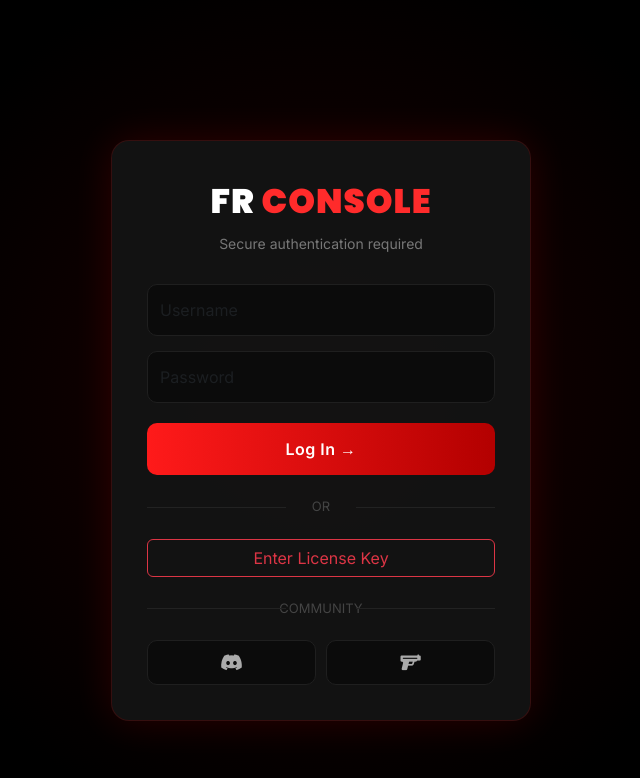
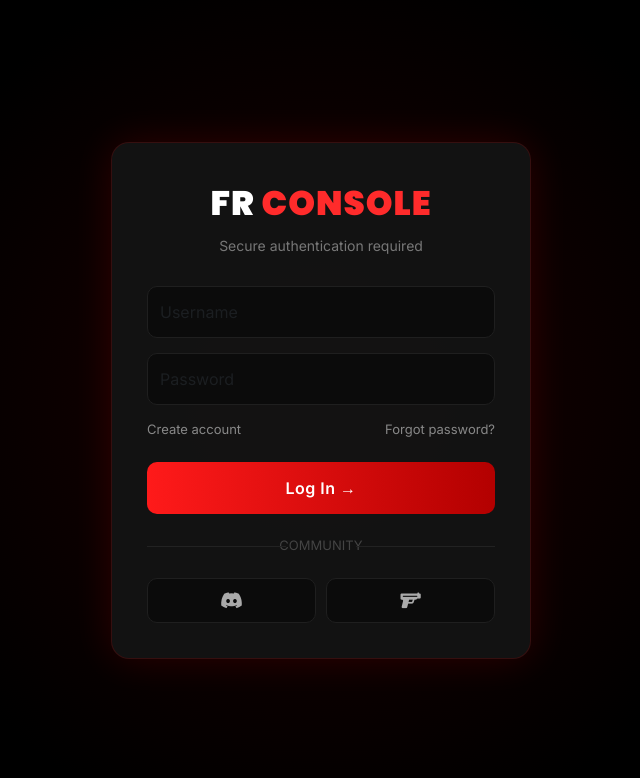
Before and after one commit to Shubh1289-dot/panel, a Flask app: page /login in a window 1280 px wide. Shown: the top 778 px of the page, without its empty margins (319-959 px from the left). Run offline with Flask 3, Linux system fonts and the light colour scheme.

Commit message:
Update login.html

```diff
--- a/templates/login.html
+++ b/templates/login.html
@@ -130,52 +130,24 @@ body {
     border-color: #ff2b2b;
     color: #ff2b2b;
 }
-    .flip-container {
-  perspective: 1000px;
-}
-
-.flipper {
-  position: relative;
-  width: 420px;
-  min-height: 520px;   /* ADD THIS */
-  transition: 0.8s;
-  transform-style: preserve-3d;
-}
-
-.flipped {
-  transform: rotateY(180deg);
-}
-
-.front, .back {
-  backface-visibility: hidden;
-  position: absolute;
-  width: 100%;
-  top: 0;
-  left: 0;
-}
-
-.back {
-  transform: rotateY(180deg);
-}
 </style>
 </head>
 
 <body>
 
-<div class="flip-container">
-  <div class="flipper">
-
-    <!-- FRONT SIDE -->
-    <div class="login-card front">
+<div class="login-card">
 
     <div class="logo">FR <span>CONSOLE</span></div>
     <div class="subtitle">Secure authentication required</div>
 
     <form method="POST">
-          <input type="hidden" name="type" value="user">
-
         <input type="text" class="form-control" placeholder="Username" name="username" required>
         <input type="password" class="form-control" placeholder="Password" name="password" required>
+
+        <div class="links">
+            <a href="#">Create account</a>
+            <a href="#">Forgot password?</a>
+        </div>
 
         <button class="btn btn-danger w-100 btn-login">Log In →</button>
 
@@ -183,12 +155,6 @@ body {
         <div class="alert alert-danger mt-3">{{ error }}</div>
         {% endif %}
     </form>
-
-      <div class="divider">OR</div>
-
-      <button type="button" class="btn btn-outline-danger w-100" onclick="flipCard()">
-          Enter License Key
-      </button>
 
     <div class="divider">COMMUNITY</div>
 
@@ -202,38 +168,7 @@ body {
         </button>
     </div>
 
-    </div> <!-- FRONT CLOSE -->
-
-
-    <!-- BACK SIDE -->
-    <div class="login-card back">
-
-        <div class="logo">FR <span>CONSOLE</span></div>
-        <div class="subtitle">License Authentication</div>
-
-        <form method="POST">
-            <input type="hidden" name="type" value="license">
-
-            <input type="text" class="form-control" placeholder="Enter License Key" name="license" required>
-
-            <button class="btn btn-danger w-100 btn-login">Login →</button>
-        </form>
-
-        <div class="divider">OR</div>
-
-        <button type="button" class="btn btn-outline-danger w-100" onclick="flipCard()">
-            Back to Username Login
-        </button>
-
-    </div> <!-- BACK CLOSE -->
-
-  </div> <!-- FLIPPER CLOSE -->
-</div> <!-- FLIP CONTAINER CLOSE -->
-
-<script>
-function flipCard(){
-    document.querySelector(".flipper").classList.toggle("flipped");
-}
-</script>
+</div>
 
 </body>
+</html>
```
Lines whose indentation alone changed are shown as unchanged.
